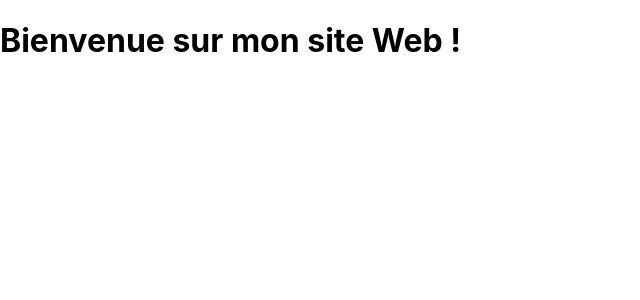
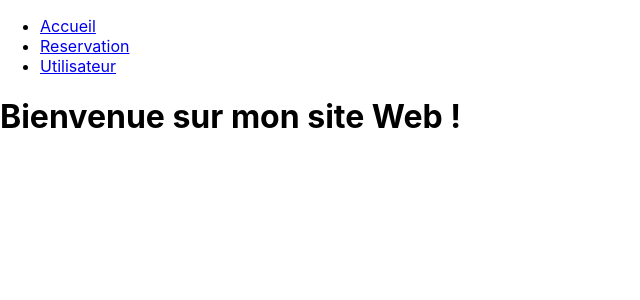
Before and after one commit to Soihiroudine/reservation_bateau, a React (Create React App) app in the folder client/: page / in a window 1280 px wide. Shown: the top 300 px of the page, without its empty margins (0-640 px from the left). Built offline with nearby package versions, Linux system fonts and the light colour scheme; no server answers.

Commit message:
Ajout de lien pour l'accès à chaque page

```diff
--- a/client/src/App.js
+++ b/client/src/App.js
@@ -1,6 +1,6 @@
 // import React, { useEffect, useState } from 'react';
 import React from 'react';
-import { BrowserRouter as Router, Route, Routes} from 'react-router-dom';
+import { BrowserRouter as Router, Route, Routes, Link} from 'react-router-dom';
 import Accueil from './page/Accueil';
 import Reservation from './page/Reservation';
 import Utilisateur from './page/Utilisateur';
@@ -8,14 +8,15 @@
 function App() {
   return (
     <Router>
-    {/*
       <nav>
         <ul>
-          <li to="/">Accueil<Link /></li>
+          <li><Link to="/">Accueil</Link></li>
+          <li><Link to="/reservation">Reservation</Link></li>
+          <li><Link to="/utilisateur">Utilisateur</Link></li>
         </ul>
-      </nav> */}
+      </nav>
 
-      {/* Définition des routes */}
+      {/* Définition des routes*/}
 
       <Routes>
         <Route path="/" element={<Accueil />} />
```
